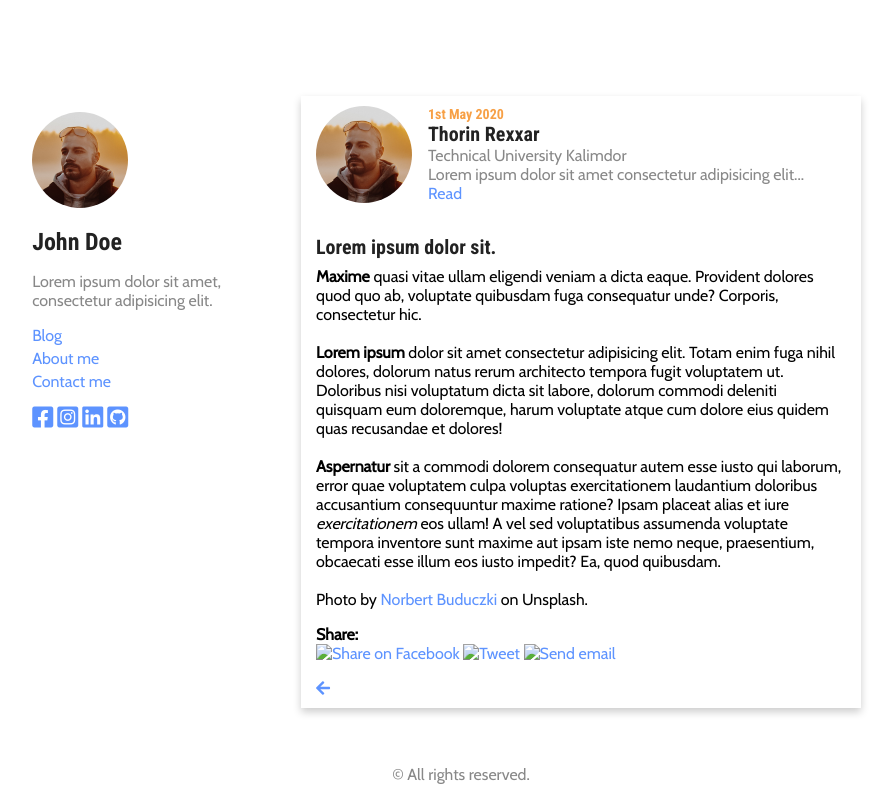
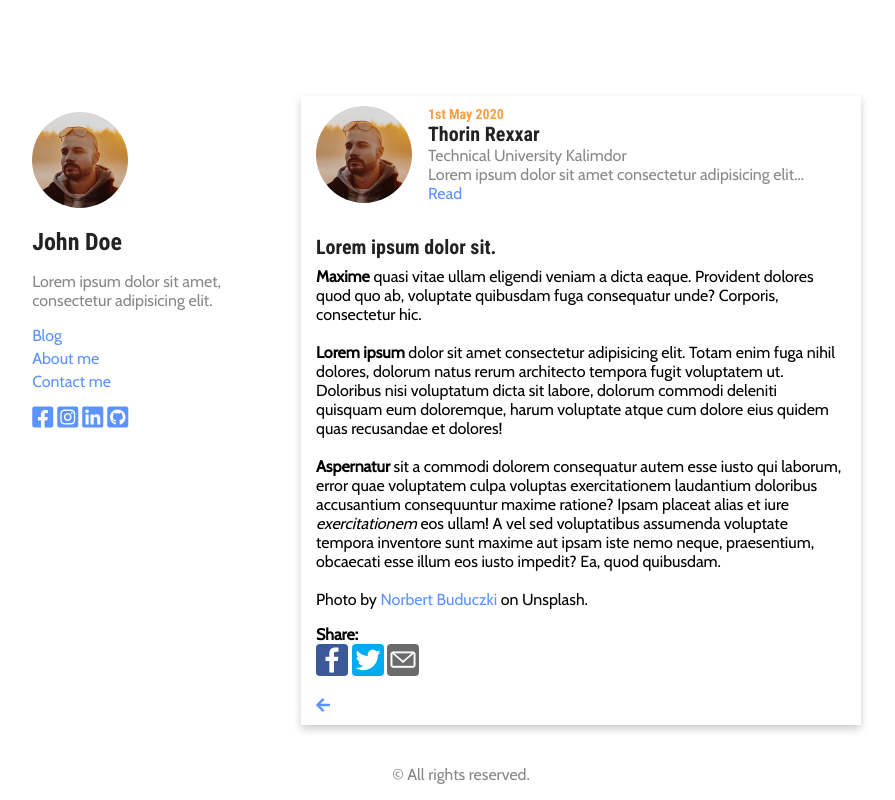
Before and after one commit to prpcodes/udacity-personal-blog-website, a plain HTML site: page posts/lorem.html in a window 1280 px wide. Shown: the whole page, without its empty margins (179-1074 px from the left). Drawn offline with nearby package versions, Linux system fonts and the light colour scheme.

Commit message:
Update lorem.html

```diff
--- a/posts/lorem.html
+++ b/posts/lorem.html
@@ -79,17 +79,17 @@
                 <p><b>Share:</b></p>
                 <li>
                     <a href="#" title="Share on Facebook" target="_blank">
-                        <img alt="Share on Facebook" src="content/media/icons/Facebook.svg" />
+                        <img alt="Share on Facebook" src="../content/media/icons/Facebook.svg" />
                     </a>
                 </li>
                 <li>
                     <a href="#" target="_blank" title="Tweet">
-                        <img alt="Tweet" src="content/media/icons/Twitter.svg" />
+                        <img alt="Tweet" src="../content/media/icons/Twitter.svg" />
                     </a>
                 </li>
                 <li>
                     <a href="#" target="_blank" title="Send email">
-                        <img alt="Send email" src="content/media/icons/Email.svg" />
+                        <img alt="Send email" src="../content/media/icons/Email.svg" />
                     </a>
                 </li>
             </ul>
```
